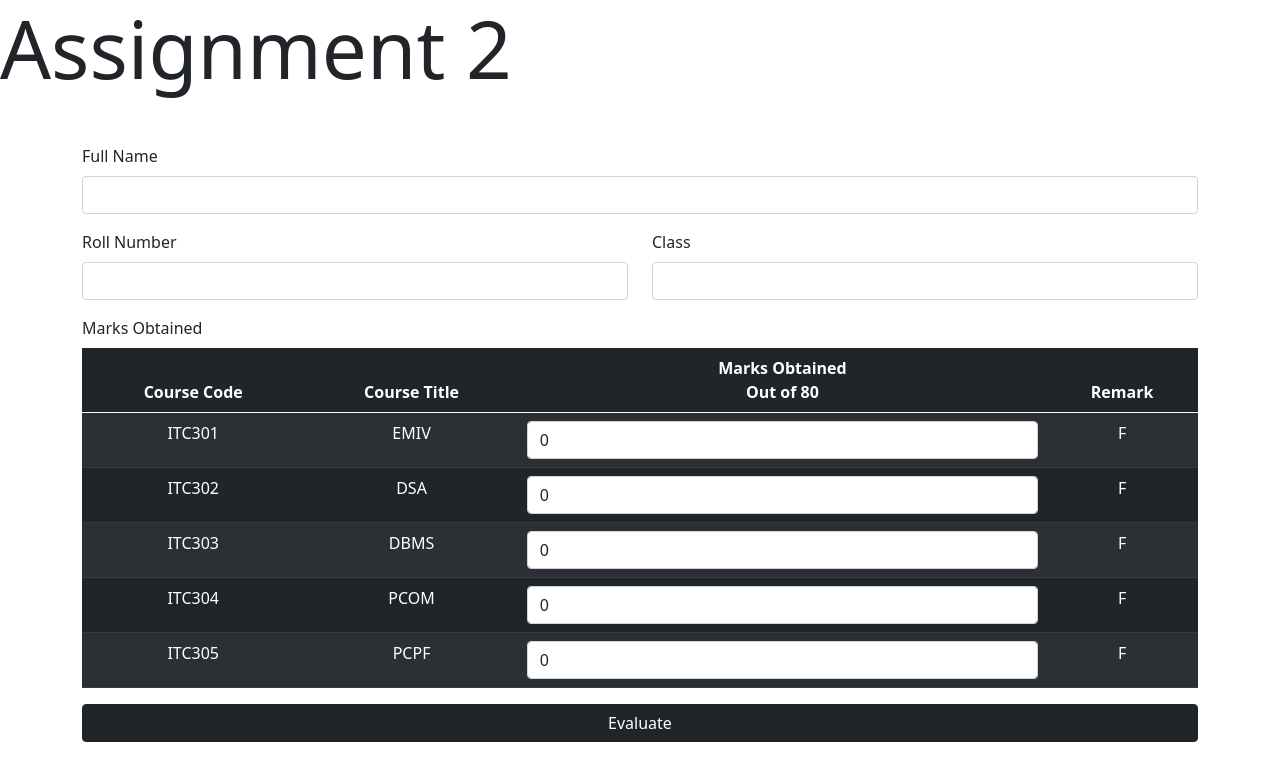
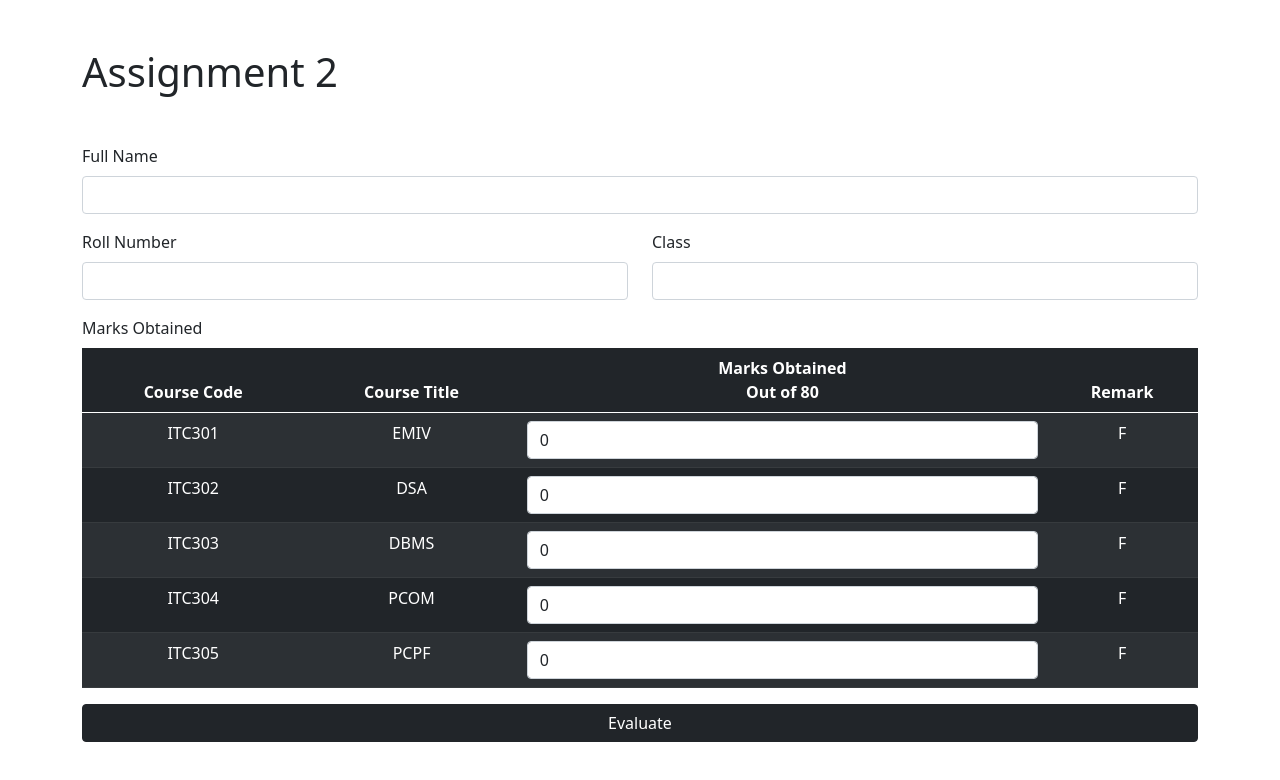
Before and after one commit to LokeshPatil-loki/IP-Assignment-2, a plain HTML site: page index.html in a window 1280 px wide. Drawn offline with nearby package versions, Linux system fonts and the light colour scheme.

Commit message:
Added heading

```diff
--- a/index.html
+++ b/index.html
@@ -8,8 +8,8 @@
     <link href="https://cdn.jsdelivr.net/npm/bootstrap@5.0.2/dist/css/bootstrap.min.css" rel="stylesheet" integrity="sha384-EVSTQN3/azprG1Anm3QDgpJLIm9Nao0Yz1ztcQTwFspd3yD65VohhpuuCOmLASjC" crossorigin="anonymous">
 </head>
 <body>
-    <h1 class="display-1">Assignment 2</h1>
     <form class="container my-5">
+        <h1 class="dipslay-1 mb-5">Assignment 2</h1>
         <div class="mb-3">
             <label class="form-label">Full Name</label>
             <input id="fullName" required type="text" class="form-control">
```
